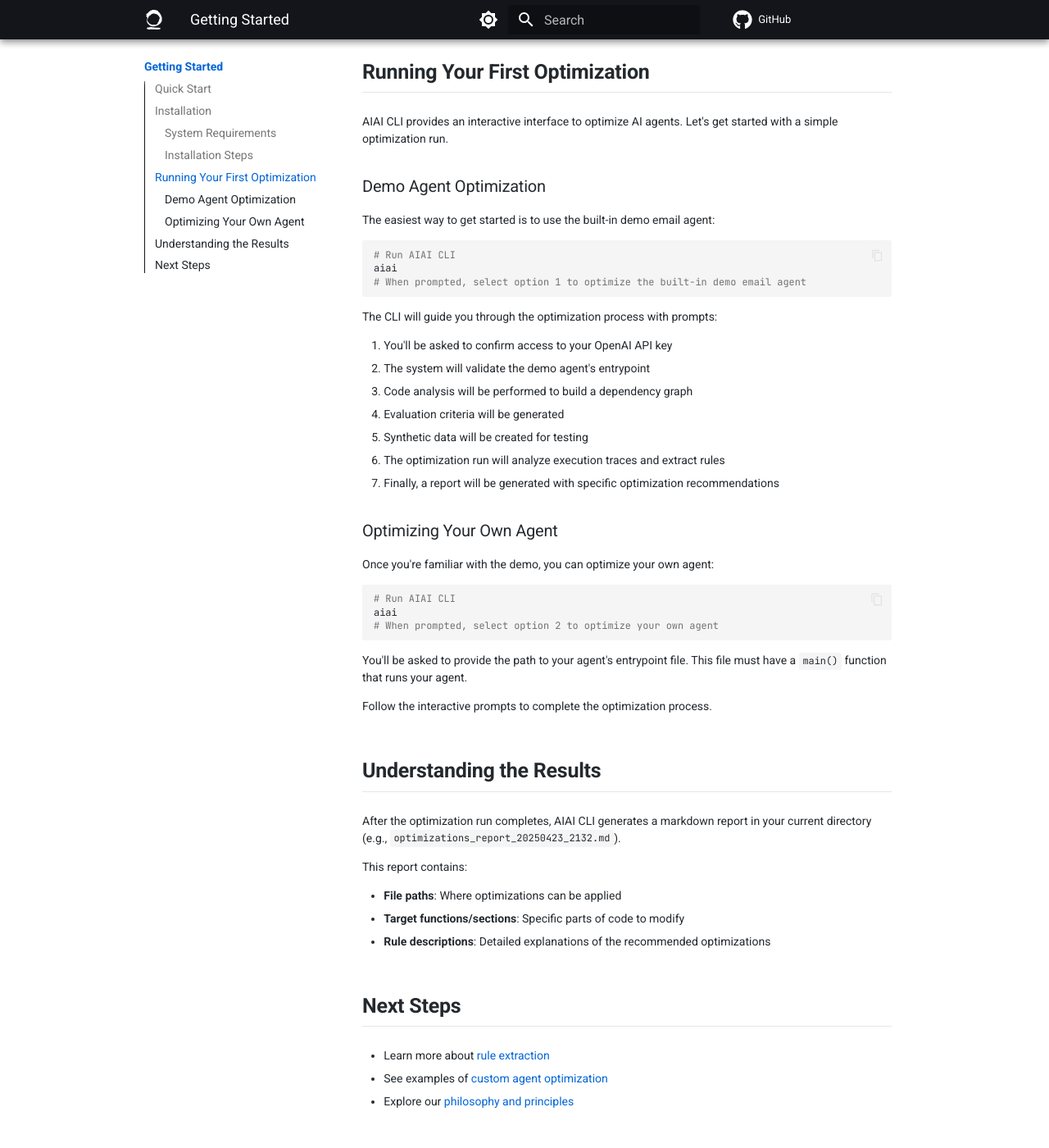
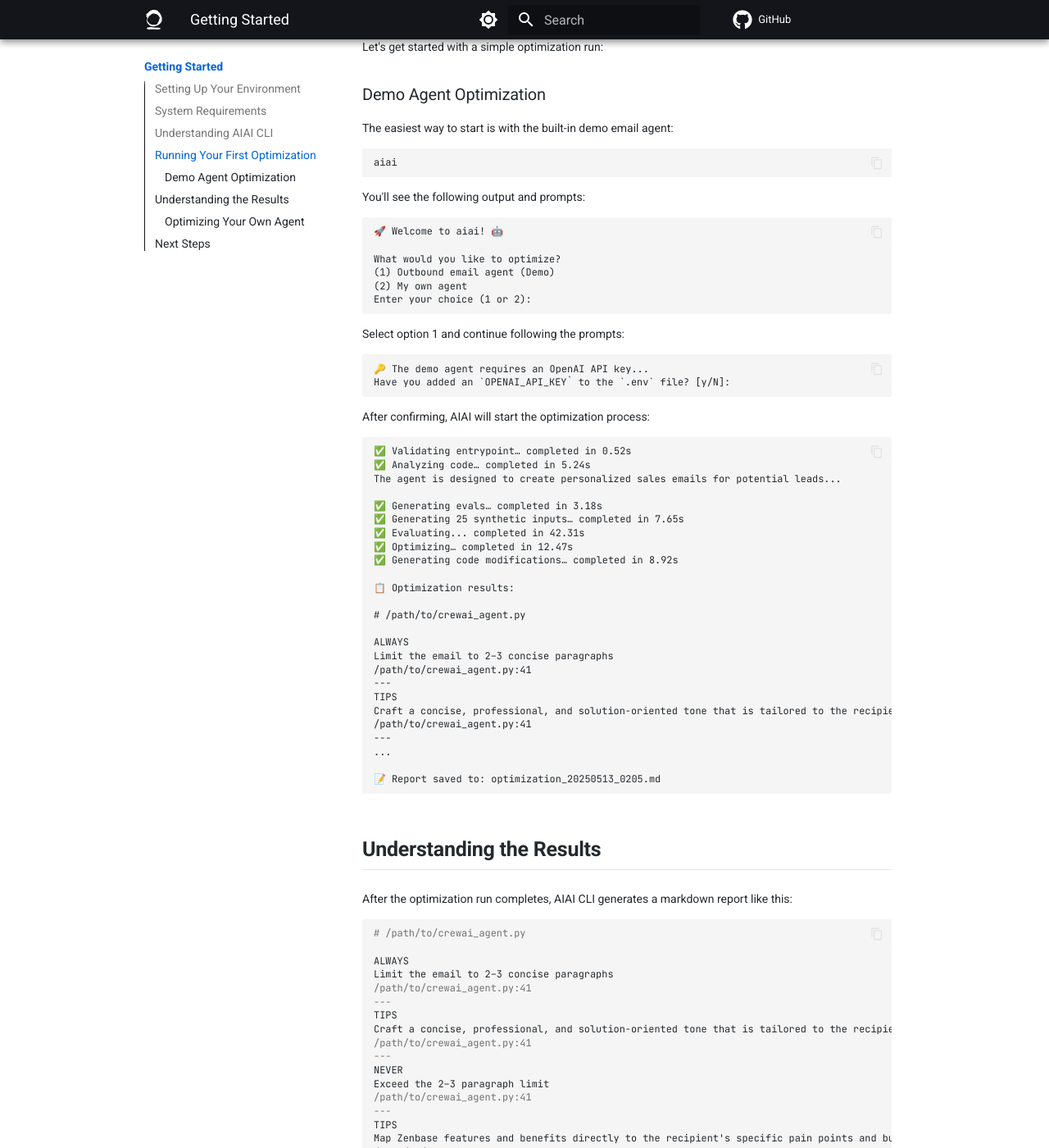
Before and after one commit to zenbase-ai/aiai-cli, an MkDocs documentation site: the page built from docs/docs/getting-started/getting-started.md, in a window 1280 px wide and 1400 px high, scrolled down 1219 px. Shown: the whole window at 82% size. Built offline with MkDocs 1.6.1 and Material for MkDocs 9.7.7, drawn with Linux system fonts in a browser that asks for light colours; comment, search, counter and statistics services are not loaded; some of the changed text lies outside the part shown.

Commit message:
Update documentation to clarify optimization process for custom AI agents (#20)

````diff
--- a/docs/docs/examples/custom-agents.md
+++ b/docs/docs/examples/custom-agents.md
@@ -1,66 +1,140 @@
-# Optimizing Custom Agents
+# Optimizing Your Own Agent
 
-This guide explains how to use AIAI CLI to optimize your own custom AI agents. While the [demo agent](demo-email-agent.md) is useful for learning, the real power of AIAI CLI comes from optimizing your own agent code.
+This guide walks through the process of optimizing your own AI agent using the AIAI CLI.
 
 ## Prerequisites
 
-Before optimizing your custom agent, ensure:
+Before optimizing your own agent, make sure you have:
 
-1. Your agent has a main entry point file
-2. The entry point file has a `main(inputs=None)` function that runs your agent with the provided inputs (the `inputs` parameter is optional)
-3. [AIAI CLI is installed](../getting-started/getting-started.md) and configured
-
-## Creating an Entrypoint File
-
-AIAI CLI requires a specific entrypoint file structure to interact with your agent. This file must:
-
-1. Have a `main(inputs=None)` function that accepts an optional input example
-2. Run your agent with the provided inputs
-3. Return the agent's output
-
-Here's what a minimal entrypoint file should look like:
-
-```python
-# entrypoint.py
-def main(inputs=None):
-    # Initialize your agent
-    agent = get_your_agent()
-
-    # Use the provided inputs or a default one
-    inputs = inputs or "Default inputs input here"
-
-    # Run your agent with the inputs
-    result = agent.run(inputs)  # Or however your agent accepts inputs
-
-    # Return the result
-    return result
-```
-
-AIAI CLI will call this `main()` function with different synthetic examples during optimization.
+1. AIAI CLI installed
+2. Your OpenAI API key set in your environment:
+   ```bash
+   export OPENAI_API_KEY=sk-your-api-key
+   ```
+3. A Python agent with a proper entrypoint file
 
 ## Preparing Your Agent
 
-To prepare your agent for optimization:
+AIAI CLI requires an entrypoint file that contains a `main()` function. This function should:
 
-1. **Document Dependencies**: Ensure all dependencies are properly installed
-2. **Test Your Agent**: Make sure your agent runs correctly before optimization
+1. Accept an input example parameter
+2. Run your agent with that input
+3. Return the agent's raw output
+
+Here's an example of a properly structured entrypoint file:
+
+```python
+def main(example=None):
+    crew = get_crewai_agent()
+    example = example or "default example"
+    result = crew.kickoff({"input": example})
+    return result.raw
+```
+
+Save this file in your project directory. It will be the starting point for the optimization process.
 
 ## Running the Optimization
 
-To optimize your custom agent:
+Start the optimization process by running:
 
 ```bash
-# Run AIAI CLI
 aiai
-
-# When prompted, select option 2 to optimize your own agent
 ```
 
-When prompted, provide the path to your agent's entry point file. AIAI CLI will:
+You'll see the following output and prompts:
 
-1. Validate your entrypoint file
-2. Analyze your agent's code
-3. Generate synthetic test data
-4. Run your agent with multiple examples
-5. Extract optimization rules
-6. Generate a comprehensive report
+```
+🚀 Welcome to aiai! 🤖
+
+What would you like to optimize?
+(1) Outbound email agent (Demo)
+(2) My own agent
+Enter your choice (1 or 2):
+```
+
+Select option 2, and you'll be prompted for your agent's entrypoint:
+
+```
+To optimize your own agent, we need an entrypoint.py file.
+This file must have a `def main(example=None)` function that
+runs your agent with the provided example.
+
+Path to entrypoint:
+```
+
+Enter the full path to your entrypoint file (e.g., `/path/to/your/agent.py`).
+
+After providing the path, the optimization process begins:
+
+```
+✅ Validating entrypoint… completed in 0.47s
+✅ Analyzing code… completed in 6.12s
+The agent is designed to...
+
+✅ Generating evals… completed in 3.45s
+✅ Generating 25 synthetic inputs… completed in 8.21s
+✅ Evaluating... completed in 38.76s
+✅ Optimizing… completed in 14.32s
+✅ Generating code modifications… completed in 9.15s
+
+📋 Optimization results:
+...
+
+📝 Report saved to: optimization_20250513_0205.md
+```
+
+## Understanding the Optimization Report
+
+The optimization report contains specific rules categorized as:
+
+1. **ALWAYS** - Critical rules that should always be followed
+2. **NEVER** - Anti-patterns to avoid in your agent
+3. **TIPS** - Best practices to improve agent performance
+
+Each rule includes the file path and line number where it should be applied.
+
+Here's an example of what the report might look like:
+
+```markdown
+# /path/to/your/agent.py
+
+ALWAYS
+Validate user input before processing
+/path/to/your/agent.py:28
+---
+NEVER
+Ignore error conditions from API calls
+/path/to/your/agent.py:42
+---
+TIPS
+Structure your response with clear sections for better readability
+/path/to/your/agent.py:65
+---
+...
+```
+
+## Applying the Optimizations
+
+Review each suggestion in the optimization report and apply them to your agent's code. Focus on:
+
+1. The **ALWAYS** rules first - these are critical for correct behavior
+2. The **NEVER** rules next - these help avoid common pitfalls
+3. The **TIPS** for general improvements
+
+The line numbers provided help you locate exactly where each rule should be applied.
+
+## Advanced Configuration
+
+For more advanced optimization scenarios, you can use command-line parameters:
+
+```bash
+aiai --analyzer openai/o4-mini --evaluator openai/o4-mini --optimizer openai/gpt-4.1 --examples 15
+```
+
+This allows you to:
+- Select specific models for different parts of the optimization pipeline
+- Control the number of synthetic examples generated
+- Specify custom evaluation files
+- And more
+
+Run `aiai --help` for a complete list of options.
--- a/docs/docs/getting-started/getting-started.md
+++ b/docs/docs/getting-started/getting-started.md
@@ -1,105 +1,151 @@
-# Getting Started with AIAI CLI
+# Getting Started
 
-This guide will help you install AIAI CLI and run your first agent optimization.
+To get started using AIAI CLI:
 
-## Quick Start
+1. Install AIAI CLI from PyPI with:
 
-One-liner to play with the demo email agent:
+   ```bash
+   pip install aiai-cli
+   # Or use uv, rye, etc.
+   uv add aiai-cli
+   ```
+
+## Setting Up Your Environment
+
+AIAI CLI requires an OpenAI API key for all core functionality, including code analysis, rule extraction, optimization, and rule localization.
+
+Set your OpenAI API key in your shell environment:
 
 ```bash
-OPENAI_API_KEY='sk-...' uvx --from 'aiai-cli[crewai]' aiai
+export OPENAI_API_KEY=sk-your-api-key
 ```
 
-Get up and running quickly with AIAI CLI:
-
-```bash
-# Install the AIAI CLI tool
-pip install aiai-cli
-uv add aiai-cli
-
-# Run AIAI CLI
-aiai
-```
-
-## Installation
-
-### System Requirements
+## System Requirements
 
 - Python 3.11 or higher
 - pip (Python package manager)
 - Virtual environment (recommended)
 
-### Installation Steps
+## Understanding AIAI CLI
 
-1. **Install AIAI CLI**
+AIAI CLI is designed to optimize AI agents through an interactive process:
 
-   ```bash
-   # Install from PyPI
-   pip install aiai-cli
-   # Or use uv, rye, etc.
-   uv add aiai-cli
-   ```
+1. **Code Analysis** - AIAI analyzes your agent's code to build a dependency graph
+2. **Evaluation Generation** - The system creates evaluation criteria specific to your agent
+3. **Synthetic Data** - Test examples are generated to evaluate performance
+4. **Rule Extraction** - Optimization rules are extracted by analyzing execution traces
+5. **Rule Localization** - The system identifies exactly where to apply optimizations
 
-2. **Set Up Your OpenAI API Key**
-
-   AIAI CLI requires an OpenAI API key for all core functionality, including code analysis, rule extraction, optimization, and rule localization.
-
-   Create a `.env` file in your project directory and add your OpenAI API key:
-
-   ```bash
-   OPENAI_API_KEY=sk-your-api-key
-   ```
+Each of these steps works together to improve your agent's performance and reliability.
 
 ## Running Your First Optimization
 
-AIAI CLI provides an interactive interface to optimize AI agents. Let's get started with a simple optimization run.
+Let's get started with a simple optimization run:
 
 ### Demo Agent Optimization
 
-The easiest way to get started is to use the built-in demo email agent:
+The easiest way to start is with the built-in demo email agent:
 
 ```bash
-# Run AIAI CLI
 aiai
-# When prompted, select option 1 to optimize the built-in demo email agent
 ```
 
-The CLI will guide you through the optimization process with prompts:
+You'll see the following output and prompts:
 
-1. You'll be asked to confirm access to your OpenAI API key
-2. The system will validate the demo agent's entrypoint
-3. Code analysis will be performed to build a dependency graph
-4. Evaluation criteria will be generated
-5. Synthetic data will be created for testing
-6. The optimization run will analyze execution traces and extract rules
-7. Finally, a report will be generated with specific optimization recommendations
+```
+🚀 Welcome to aiai! 🤖
+
+What would you like to optimize?
+(1) Outbound email agent (Demo)
+(2) My own agent
+Enter your choice (1 or 2):
+```
+
+Select option 1 and continue following the prompts:
+
+```
+🔑 The demo agent requires an OpenAI API key...
+Have you added an `OPENAI_API_KEY` to the `.env` file? [y/N]:
+```
+
+After confirming, AIAI will start the optimization process:
+
+```
+✅ Validating entrypoint… completed in 0.52s
+✅ Analyzing code… completed in 5.24s
+The agent is designed to create personalized sales emails for potential leads...
+
+✅ Generating evals… completed in 3.18s
+✅ Generating 25 synthetic inputs… completed in 7.65s
+✅ Evaluating... completed in 42.31s
+✅ Optimizing… completed in 12.47s
+✅ Generating code modifications… completed in 8.92s
+
+📋 Optimization results:
+
+# /path/to/crewai_agent.py
+
+ALWAYS
+Limit the email to 2–3 concise paragraphs
+/path/to/crewai_agent.py:41
+---
+TIPS
+Craft a concise, professional, and solution-oriented tone that is tailored to the recipient's industry and technical level
+/path/to/crewai_agent.py:41
+---
+...
+
+📝 Report saved to: optimization_20250513_0205.md
+```
+
+## Understanding the Results
+
+After the optimization run completes, AIAI CLI generates a markdown report like this:
+
+```markdown
+# /path/to/crewai_agent.py
+
+ALWAYS
+Limit the email to 2–3 concise paragraphs
+/path/to/crewai_agent.py:41
+---
+TIPS
+Craft a concise, professional, and solution-oriented tone that is tailored to the recipient's industry and technical level
+/path/to/crewai_agent.py:41
+---
+NEVER
+Exceed the 2–3 paragraph limit
+/path/to/crewai_agent.py:41
+---
+TIPS
+Map Zenbase features and benefits directly to the recipient's specific pain points and business context
+/path/to/crewai_agent.py:42
+---
+ALWAYS
+Generate exactly one concise, personalized sales email per input lead
+/path/to/crewai_agent.py:51
+---
+ALWAYS
+Include a clear, direct call to action (CTA) in the final paragraph of the email
+/path/to/crewai_agent.py:56
+---
+...
+```
+
+The report categorizes optimization rules into three types:
+
+1. **ALWAYS** - Critical rules that should always be followed
+2. **NEVER** - Anti-patterns to avoid in your agent
+3. **TIPS** - Best practices to improve agent performance
+
+Each rule includes the file path and line number where it should be applied.
+
 
 ### Optimizing Your Own Agent
 
-Once you're familiar with the demo, you can optimize your own agent:
-
-```bash
-# Run AIAI CLI
-aiai
-# When prompted, select option 2 to optimize your own agent
-```
-
-You'll be asked to provide the path to your agent's entrypoint file. This file must have a `main()` function that runs your agent.
-
-Follow the interactive prompts to complete the optimization process.
-
-## Understanding the Results
-
-After the optimization run completes, AIAI CLI generates a markdown report in your current directory (e.g., `optimizations_report_20250423_2132.md`).
-
-This report contains:
-
-- **File paths**: Where optimizations can be applied
-- **Target functions/sections**: Specific parts of code to modify
-- **Rule descriptions**: Detailed explanations of the recommended optimizations
+Once you're familiar with the demo, you can optimize your own agent. For a detailed walkthrough of optimizing your custom agent, see the [Optimizing Your Own Agent](../examples/custom-agents.md) guide.
 
 ## Next Steps
 
 - Learn more about [rule extraction](../concepts/rule-extraction.md)
 - See examples of [custom agent optimization](../examples/custom-agents.md)
-- Explore our [philosophy and principles](../concepts/philosophy.md)
````
